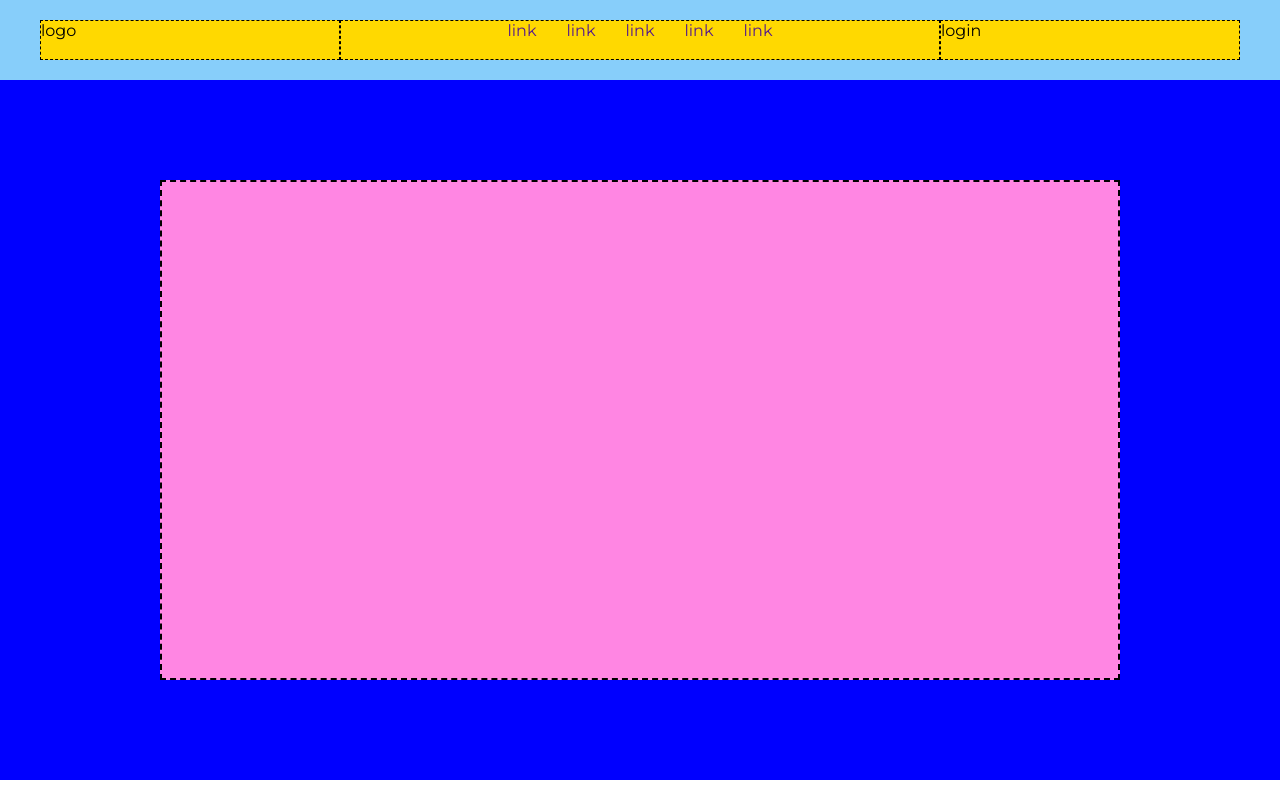
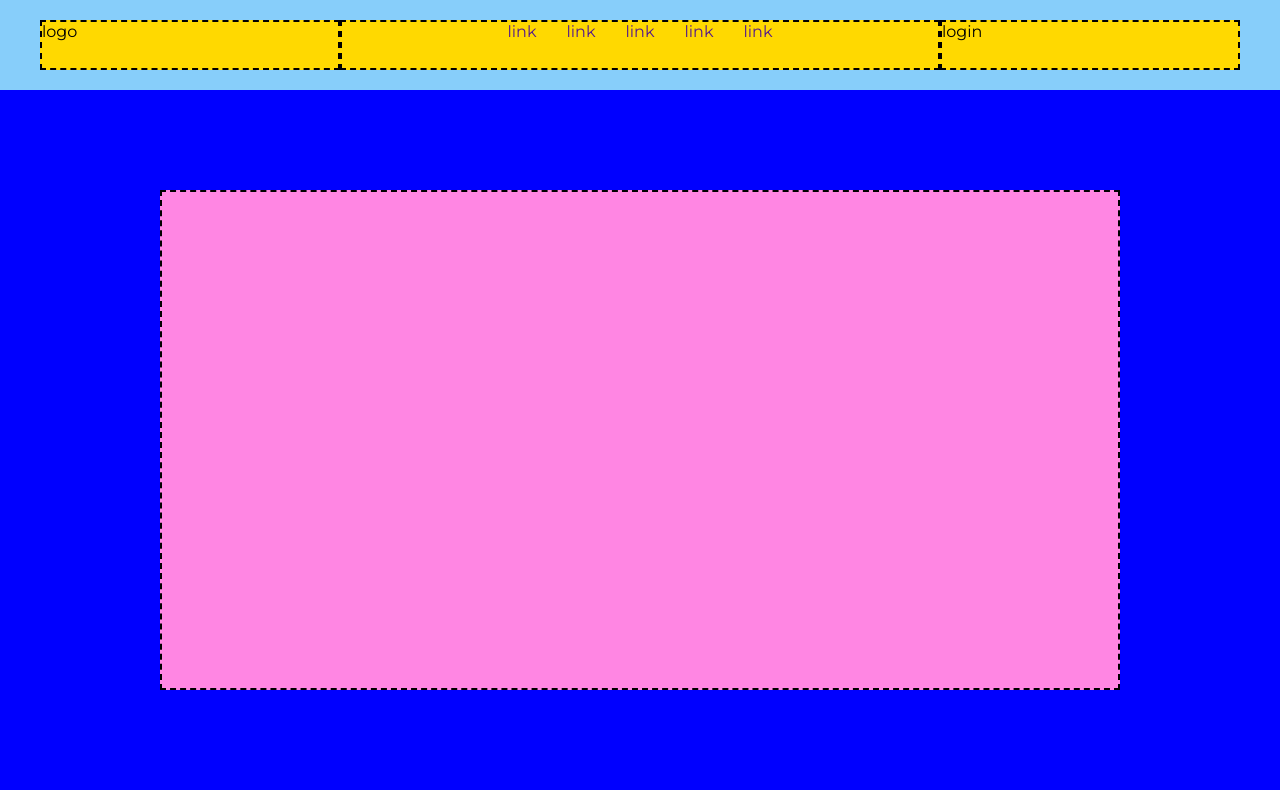
Before and after one commit to alex02r/htmlcss-struttura-discord, a plain HTML site: page index.html in a window 1280 px wide. Shown: the top 800 px of the page. Drawn offline with Linux system fonts and the light colour scheme.

Commit message:
[FIX] change header after watch corretion lesson

```diff
--- a/css/style.css
+++ b/css/style.css
@@ -7,34 +7,32 @@
     box-sizing: border-box;
     font-family: 'Montserrat', sans-serif;
 }
-/* Backgound to header */
-header{
-    background-color: lightskyblue;
-}
-/* container header */
+/* COMMON */
 .container{
     max-width: 1200px;
     margin: 0 auto;
-    display: flex;
-    height: 80px;
 }
 .row{
     width: 100%;
     display: flex;
-    justify-content: center;
-    align-items: center;
 }
-.col-25{
-    background-color: rgb(255, 217, 0);
+.col-15{
     width: 25%;
-    height: 40px;
-    border: 1px dashed black;
 }
-.col-50{
-    background-color: rgb(255, 217, 0);
+.col-70{
     width: 50%;
-    height: 40px;
-    border: 1px dashed black;
+}
+.height-50{
+    height: 50px;
+}
+.bg-orange{
+    background-color: rgb(255, 217, 0);;
+}
+/* HEADER */
+/* Backgound to header */
+header{
+    background-color: lightskyblue;
+    padding: 20px;
 }
 /* List style */
 .content{
--- a/index.html
+++ b/index.html
@@ -11,8 +11,8 @@
     <header>
         <div class="container">
             <div class="row">
-                <div class="col-25">logo</div>
-                <div class="col-50">
+                <div class="col-15 dashed-border height-50 bg-orange">logo</div>
+                <div class="col-70 dashed-border height-50 bg-orange">
                     <div class="content">
                         <ul>
                             <li><a href="">link</a></li>
@@ -23,7 +23,7 @@
                         </ul>
                     </div>
                 </div>
-                <div class="col-25">login</div>
+                <div class="col-15 dashed-border height-50 bg-orange">login</div>
             </div>
         </div>
     </header>
```
